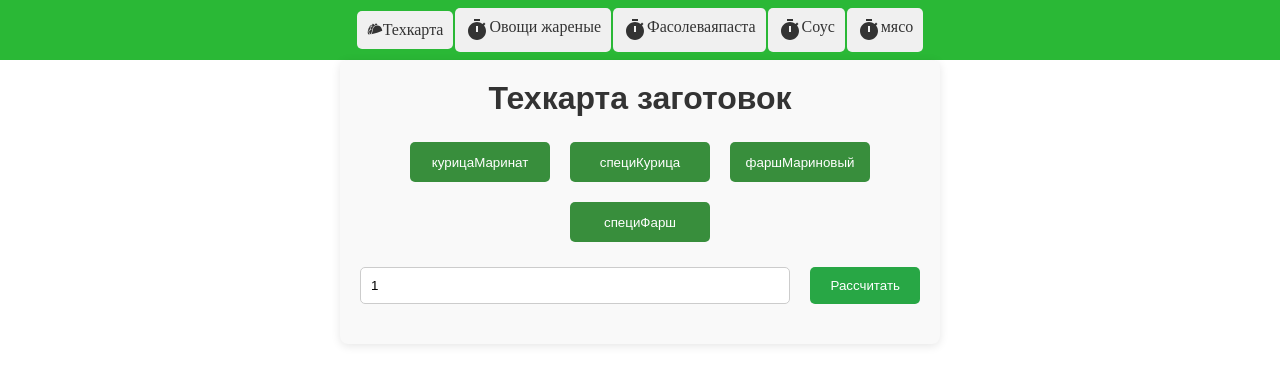
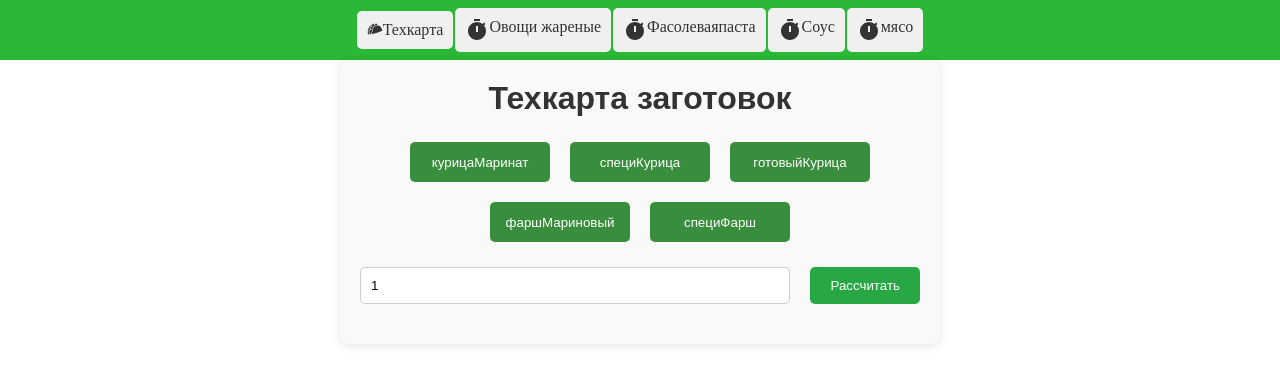
Before and after one commit to abazdev34/texKarta, a React (Vite) app: page /Texmyso in a window 1280 px wide. Shown: the top 384 px of the page. Built offline with nearby package versions, Linux system fonts and the light colour scheme.

Commit message:
bgghghdhdfgsfdgsddsf

```diff
--- a/src/components/texKarta/texMyso.jsx
+++ b/src/components/texKarta/texMyso.jsx
@@ -15,8 +15,10 @@ const Texmyso = () => {
     const quickSelectDishes = [
         { name: 'курицаМаринат', category: 'main-dish' },
         { name: 'специКурица', category: 'main-dish' },
+				{ name: 'готовыйКурица', category: 'main-dish' },
         { name: 'фаршМариновый', category: 'main-dish' },
         { name: 'специФарш', category: 'main-dish' },
+
     ];
 
     const handleDishSelect = (dish) => {
```
